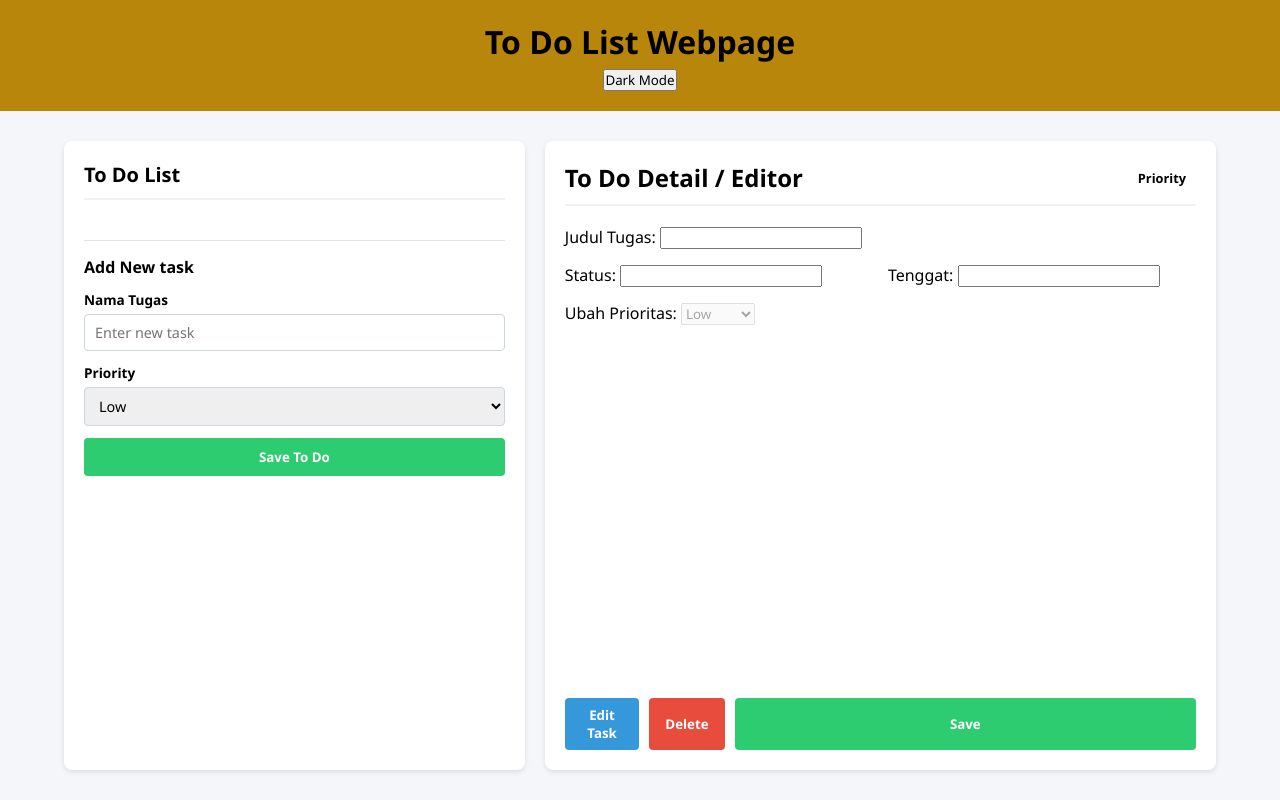
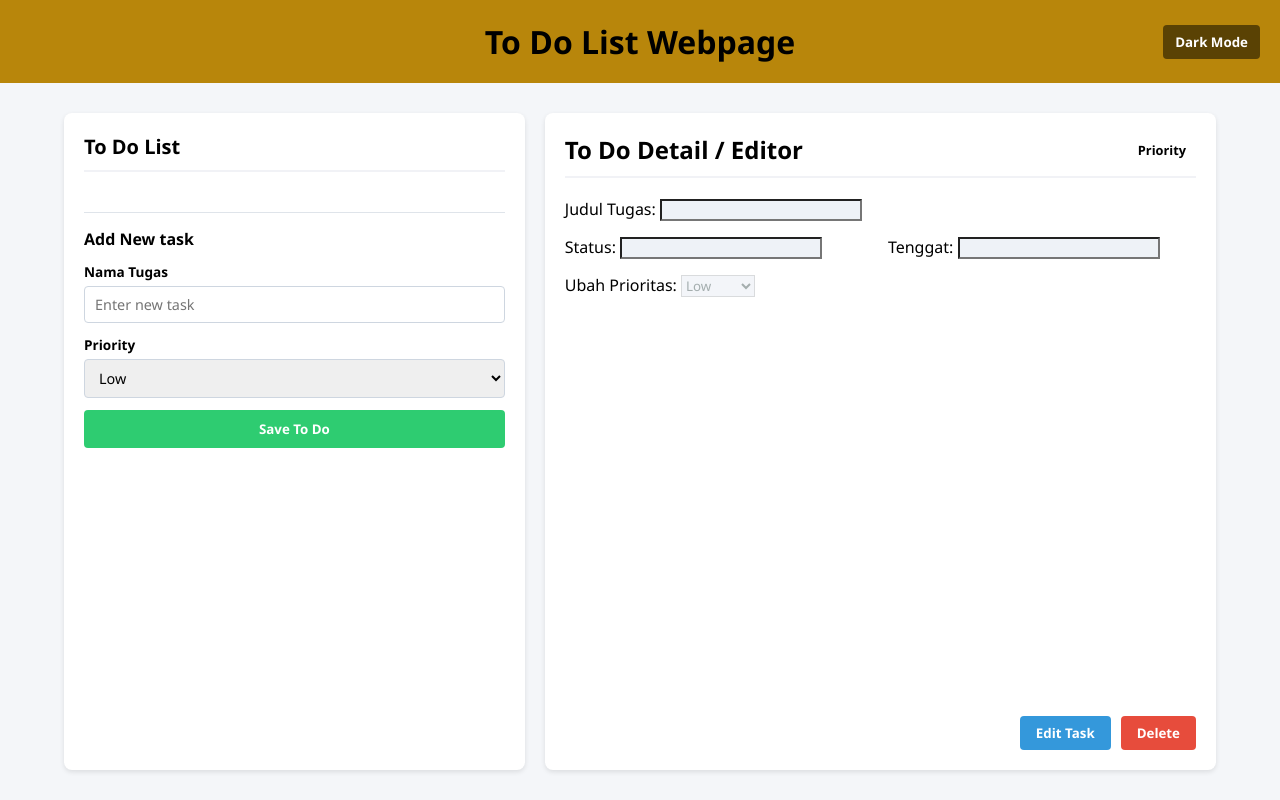
Before and after one commit to IF-Pemrograman-Web-A/5025251190_Todo-App, a PHP site: page / in a window 1280 px wide. Run offline with PHP 8.4, Linux system fonts and the light colour scheme.

Commit message:
Update style.css

```diff
--- a/style.css
+++ b/style.css
@@ -15,10 +15,13 @@ header {
     background-color:darkgoldenrod;
     color: black;
     padding: 20px 30px;
-    text-align: center;
+    display: flex;
+    justify-content: center;
+    align-items: center;
+    position: relative;
 }
 header h1 {
-    margin-bottom: 5px;
+    margin-bottom: 0;
 }
 .todo-container {
     display: flex;
@@ -174,3 +177,75 @@ header h1 {
     flex-direction: column;
   }
 }
+#theme-toggle {
+    padding: 8px 12px;
+    cursor: pointer;
+    border-radius: 4px;
+    border: none;
+    font-weight: bold;
+    background-color: #5a4204;
+    color: white;
+    position:absolute;
+    right: 20px;
+}
+#theme-toggle:hover {
+    background-color: #534444;
+}
+#btn-save {
+    display: none;
+    margin-top: 0;
+    background-color: #2ecc71;
+}
+#btn-save:hover {
+    background-color: #27ae60;
+}
+select:disabled, input:read-only {
+    background-color: #eef2f7;
+    color: #7f8c8d;
+    cursor: not-allowed;
+}
+body.dark-mode {
+    background-color: #121212;
+    color: #e0e0e0;
+}
+body.dark-mode header {
+    background-color: #1a1a1a;
+    color: #e0e0e0;
+}
+body.dark-mode header h1 {
+    color: #e0e0e0;
+}
+body.dark-mode .left-panel,
+body.dark-mode .right-panel {
+    background-color: #1e1e1e;
+    color: #e0e0e0;
+    box-shadow: 0 2px 10px rgba(0,0,0,0.5);
+}
+body.dark-mode .left-panel h2,
+body.dark-mode .editor-header,
+body.dark-mode .form-section {
+    border-color: #333;
+}
+body.dark-mode .todo-item {
+    background-color: #2c2c2c;
+    color: #e0e0e0;
+}
+body.dark-mode .todo-item:hover,
+body.dark-mode .todo-item.active {
+    background-color: #3d3d3d;
+}
+body.dark-mode .todo-item small {
+    background-color: #444;
+    color: #e0e0e0;
+}
+body.dark-mode input,
+body.dark-mode select {
+    background-color: #333;
+    color: white;
+    border: 1px solid #555;
+}
+body.dark-mode select:disabled,
+body.dark-mode input:read-only {
+    background-color: #2a2a2a;
+    color: #888;
+}
```
